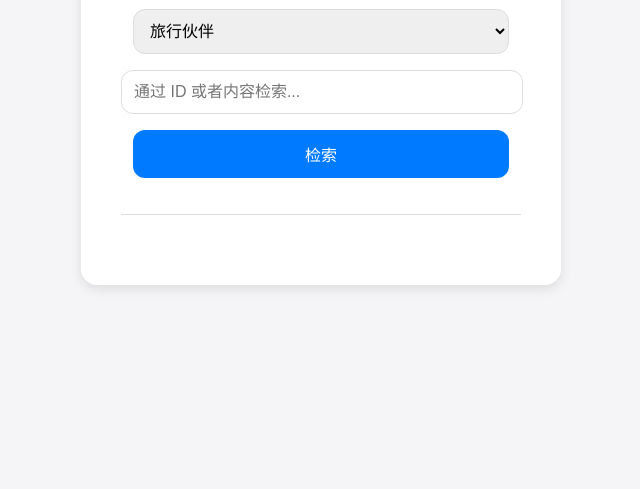
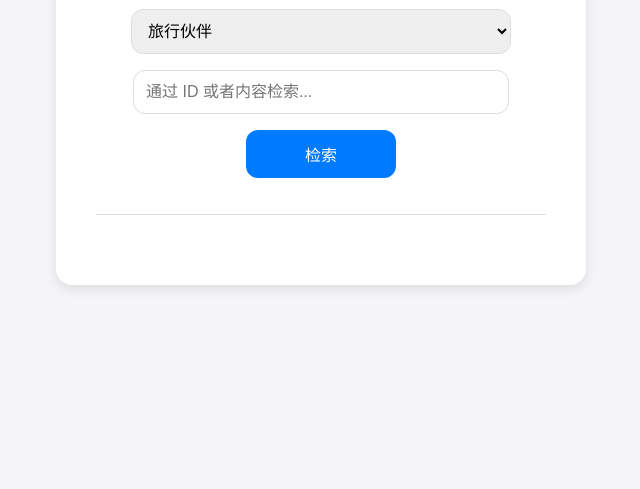
Before and after one commit to nuym/maimai-search-tool, a plain HTML site: page index.html in a window 1280 px wide. Shown: the part 311-800 px from the top of the page, without its empty margins (319-959 px from the left). Drawn offline with Linux system fonts and the light colour scheme.

Commit message:
clean code

```diff
--- a/index.html
+++ b/index.html
@@ -24,7 +24,7 @@
             border-radius: 16px;
             box-shadow: 0 4px 12px rgba(0, 0, 0, 0.1);
             padding: 40px;
-            width: 400px;
+            width: 450px;
             max-width: 100%;
         }
         h1 {
@@ -33,7 +33,27 @@
             color: #333;
         }
         select, input, button {
-            width: calc(100% - 24px);  /* 确保宽度一致，包括 padding */
+            width: calc(100% - 70px);
+            padding: 12px;
+            margin-bottom: 16px;
+            font-size: 16px;
+            border: 1px solid #ddd;
+            border-radius: 12px;
+            outline: none;
+            transition: border-color 0.2s, box-shadow 0.2s;
+        }
+        input {
+            width: calc(100% - 100px);
+            padding: 12px;
+            margin-bottom: 16px;
+            font-size: 16px;
+            border: 1px solid #ddd;
+            border-radius: 12px;
+            outline: none;
+            transition: border-color 0.2s, box-shadow 0.2s;
+        }
+        button {
+            width: calc(100% - 300px);
             padding: 12px;
             margin-bottom: 16px;
             font-size: 16px;
```
Also changed, not shown: 1 other file.
